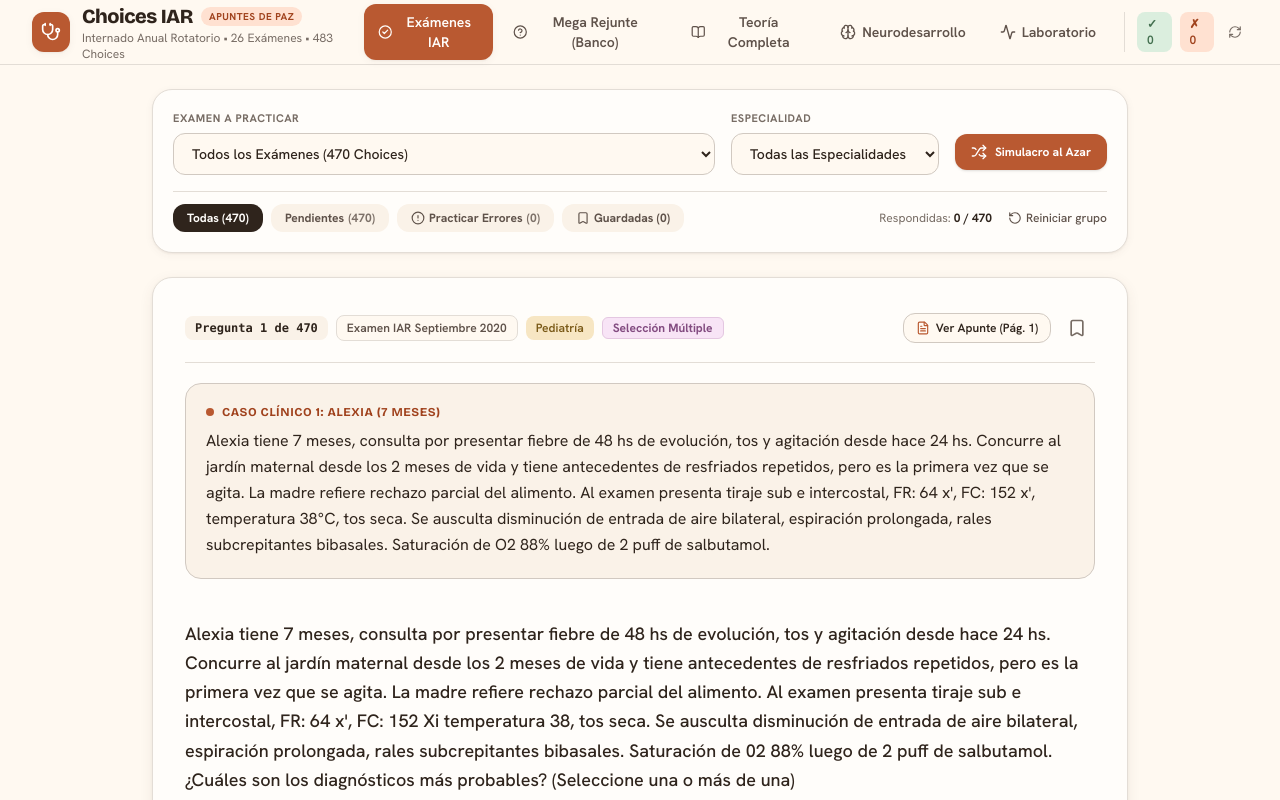
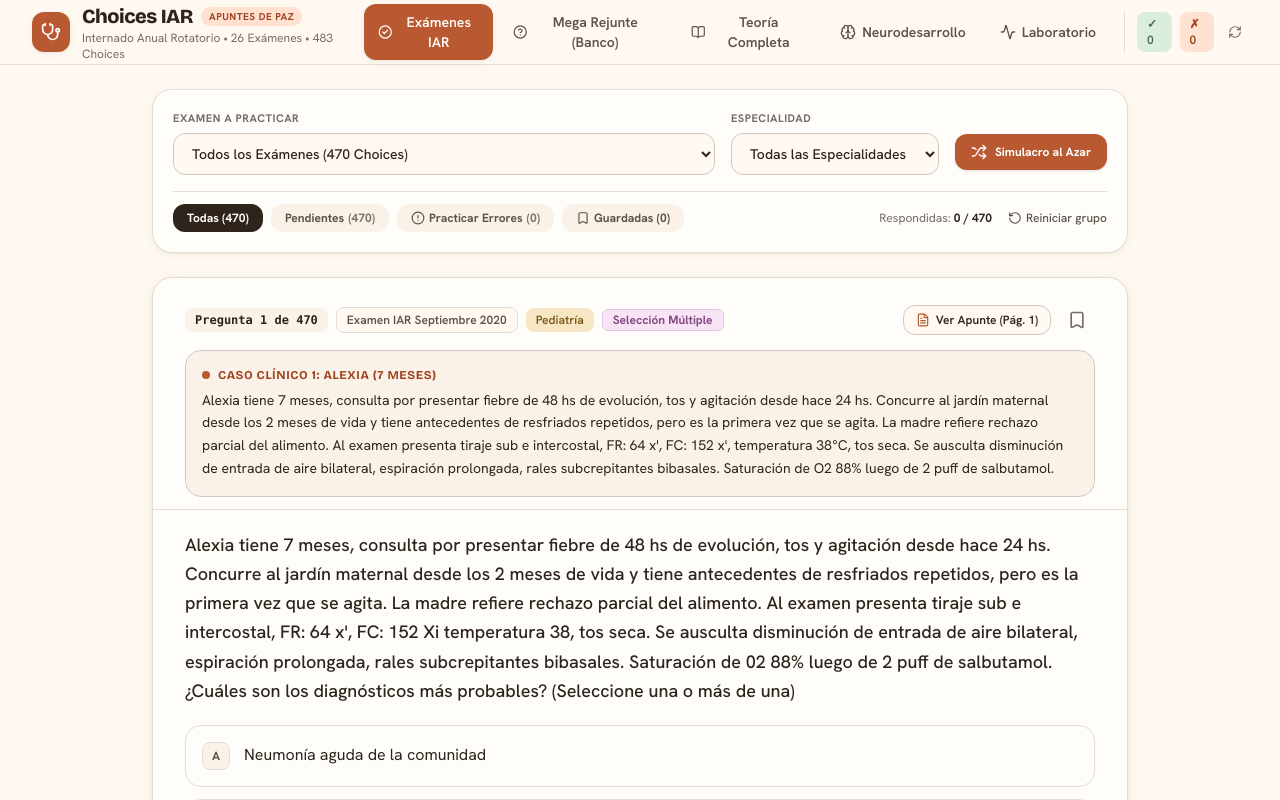
Before and after one commit to SAE3F/choices-iar, a React (Vite) app: page / in a window 1280 px wide. Shown: the top 800 px of the page. Built offline with nearby package versions, Linux system fonts and the light colour scheme.

Commit message:
feat: keep question number and clinical case vignette sticky while scrolling

```diff
--- a/src/components/QuestionBankView.jsx
+++ b/src/components/QuestionBankView.jsx
@@ -340,8 +340,14 @@ export default function QuestionBankView({ questions }) {
       </div>
 
       {/* Main Question Card */}
-      <div className="academic-card-elevated rounded-[20px] p-6 sm:p-8 transition-all">
-        <div className="flex items-center justify-between pb-4 border-b gap-2" style={{ borderColor: 'var(--line)' }}>
+      <div className="academic-card-elevated rounded-[20px] px-6 pb-6 pt-2 sm:px-8 sm:pb-8 sm:pt-3 transition-all">
+        <div
+          className="sticky top-16 z-30 -mx-6 sm:-mx-8 px-6 sm:px-8 pt-3 pb-3 border-b backdrop-blur-md rounded-t-[20px] flex items-center justify-between gap-2"
+          style={{
+            backgroundColor: 'rgba(255, 253, 250, 0.96)',
+            borderColor: 'var(--line)',
+          }}
+        >
           <div className="flex flex-wrap items-center gap-2">
             <span
               className="font-mono text-xs font-bold px-2.5 py-1 rounded-lg"
--- a/src/components/QuizView.jsx
+++ b/src/components/QuizView.jsx
@@ -605,9 +605,17 @@ export default function QuizView({ exams, megaQuestions = [], initialArea = 'all
       )}
 
       {/* MAIN QUESTION CARD */}
-      <div className="academic-card-elevated rounded-[20px] p-6 sm:p-8 transition-all">
+      <div className="academic-card-elevated rounded-[20px] px-6 pb-6 pt-2 sm:px-8 sm:pb-8 sm:pt-3 transition-all">
+        {/* Sticky Header: Question Number, Badges & Clinical Case Vignette */}
+        <div
+          className="sticky top-16 z-30 -mx-6 sm:-mx-8 px-6 sm:px-8 pt-3 pb-3 border-b backdrop-blur-md rounded-t-[20px]"
+          style={{
+            backgroundColor: 'rgba(255, 253, 250, 0.96)',
+            borderColor: 'var(--line)',
+          }}
+        >
           {/* Header badges & actions */}
-        <div className="flex items-center justify-between pb-4 border-b gap-2" style={{ borderColor: 'var(--line)' }}>
+          <div className="flex items-center justify-between gap-2">
             <div className="flex flex-wrap items-center gap-2">
               <span
                 className="font-mono text-xs font-bold px-2.5 py-1 rounded-lg"
@@ -681,13 +689,13 @@ export default function QuizView({ exams, megaQuestions = [], initialArea = 'all
           {/* CLINICAL CASE VIGNETTE CARD (WHEN CHAINED) */}
           {currentQ.case_vignette && (
             <div
-            className="my-5 rounded-2xl p-4 sm:p-5 border"
+              className="mt-3 rounded-2xl p-3.5 sm:p-4 border"
               style={{
                 backgroundColor: 'var(--cream-2)',
                 borderColor: 'var(--line-strong)',
               }}
             >
-            <div className="flex items-center justify-between mb-2">
+              <div className="flex items-center justify-between mb-1.5">
                 <div className="flex items-center space-x-2">
                   <span className="w-2 h-2 rounded-full" style={{ backgroundColor: 'var(--clay)' }} />
                   <h4 className="font-display font-bold text-xs uppercase tracking-wider" style={{ color: 'var(--clay-deep)' }}>
@@ -703,11 +711,12 @@ export default function QuizView({ exams, megaQuestions = [], initialArea = 'all
                   </span>
                 )}
               </div>
-            <p className="text-sm sm:text-base leading-relaxed whitespace-pre-line" style={{ color: 'var(--ink)' }}>
+              <p className="text-xs sm:text-sm leading-relaxed whitespace-pre-line max-h-32 sm:max-h-40 overflow-y-auto pr-1" style={{ color: 'var(--ink)' }}>
                 {currentQ.case_vignette}
               </p>
             </div>
           )}
+        </div>
 
         {/* Question Prompt */}
         <div className="py-5">
```
Lines whose indentation alone changed are shown as unchanged.
